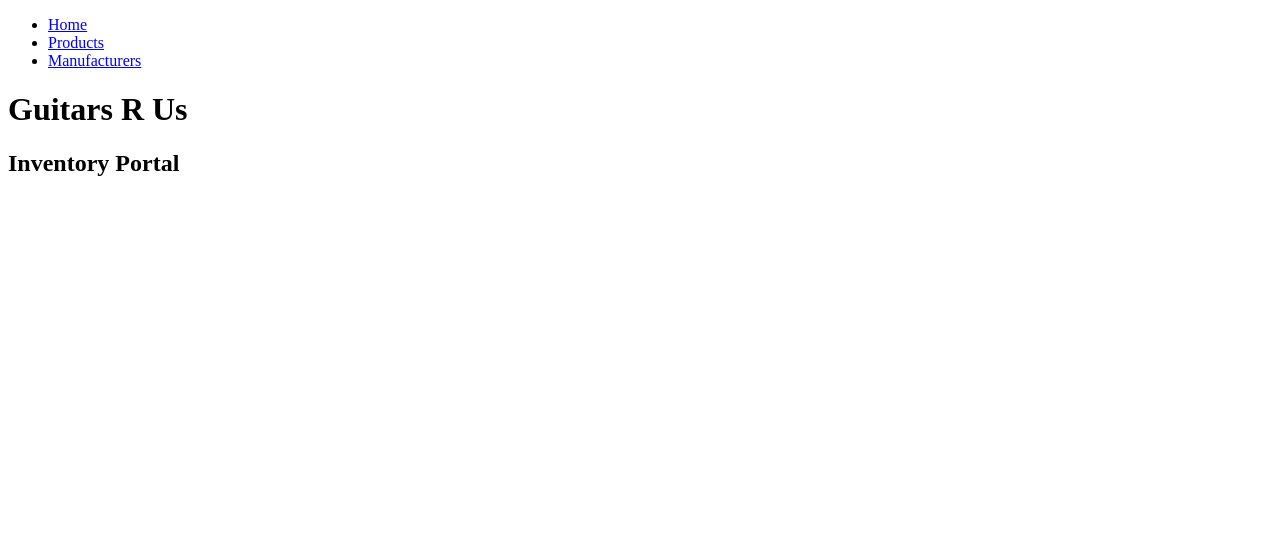
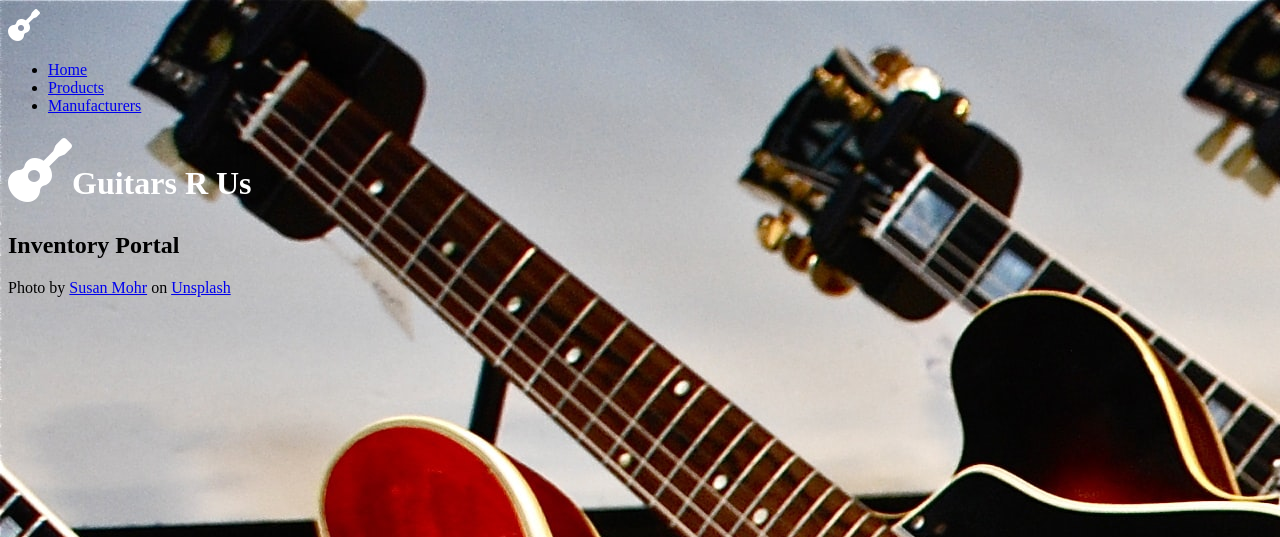
Before and after one commit to camsh69/Guitar_Store_Inventory_App_Python, a Flask app: page / in a window 1280 px wide. Shown: the top 537 px of the page. Run offline with Flask 2, Linux system fonts and the light colour scheme; some libraries are stand-ins or nearby versions.

Commit message:
added some styling

```diff
--- /dev/null
+++ b/static/style.css
@@ -0,0 +1,7 @@
+body {
+    background-image: url(/templates/img/bg.jpeg);
+ }
+
+  h1 {
+      color: white;
+  }
--- a/templates/base.html
+++ b/templates/base.html
@@ -5,11 +5,14 @@
     <meta charset="UTF-8">
     <meta http-equiv="X-UA-Compatible" content="IE=edge">
     <meta name="viewport" content="width=device-width, initial-scale=1.0">
+    <script src="https://kit.fontawesome.com/0730548122.js" crossorigin="anonymous"></script>
+    <link rel="stylesheet" href="{{ url_for('static', filename='style.css') }}">
     <title>{{ title }}</title>
 </head>
 
 <body>
     <header>
+        <span style="font-size: 2em; color: white;"><i class="fas fa-guitar"></i></span>
         <nav>
             <ul>
                 <li><a href="/">Home</a></li>
@@ -23,10 +26,6 @@
 
     {% endblock  %}
 
-    {% block home %}
-
-    {% endblock  %}
-
 </body>
 
 </html>
--- a/templates/index.html
+++ b/templates/index.html
@@ -1,5 +1,10 @@
 {% extends "base.html" %}
-{% block home %}
-<h1>Guitars R Us</h1>
+{% block content %}
+<h1><span style="font-size: 2em; color: white;"><i class="fas fa-guitar"></i></span>Guitars R Us</h1>
 <h2>Inventory Portal</h2>
+<footer>Photo by <a
+        href="https://unsplash.com/@theinnervizion?utm_source=unsplash&utm_medium=referral&utm_content=creditCopyText">Susan
+        Mohr</a> on <a
+        href="https://unsplash.com/s/photos/guitars?utm_source=unsplash&utm_medium=referral&utm_content=creditCopyText">Unsplash</a>
+</footer>
 {% endblock %}
```
Also changed, not shown: templates/img/bg.jpeg (added).
